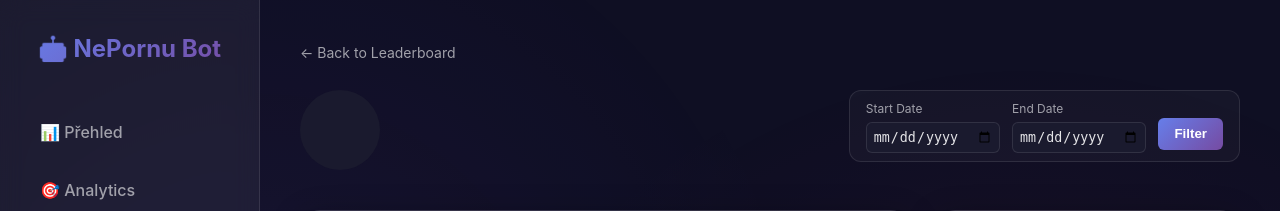
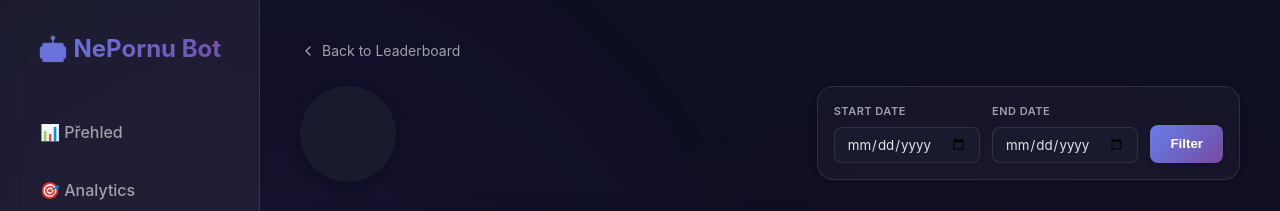
Before and after one commit to NePornu/Discord-bot, a Python web app: template dashboard/templates/user_activity.html in a window 1280 px wide. Shown: the top 211 px of the page. Run offline with Jinja, Linux system fonts and the light colour scheme; the template is opened without the code that fills it, so the values that code supplies are empty.

Commit message:
Improve the user activity page UI by updating the layout, styling of user info and date filter, and adding an SVG icon to the back link.

```diff
--- a/dashboard/templates/user_activity.html
+++ b/dashboard/templates/user_activity.html
@@ -2,30 +2,42 @@
 
 {% block content %}
 <div style="margin-bottom: 24px;">
-    <a href="/activity" style="color: var(--text-secondary); text-decoration: none; font-size: 14px;">← Back to
-        Leaderboard</a>
+    <a href="/activity"
+        style="color: var(--text-secondary); text-decoration: none; font-size: 14px; display: flex; align-items: center; gap: 6px;">
+        <svg xmlns="http://www.w3.org/2000/svg" width="16" height="16" viewBox="0 0 24 24" fill="none"
+            stroke="currentColor" stroke-width="2" stroke-linecap="round" stroke-linejoin="round">
+            <path d="m15 18-6-6 6-6" />
+        </svg>
+        Back to Leaderboard
+    </a>
 </div>
 
-<div style="display: flex; justify-content: space-between; align-items: flex-start; margin-bottom: 40px;">
+<div style="display: flex; flex-direction: column; gap: 24px; margin-bottom: 40px;">
+
+    <!-- Header Row: User Info + Date Filter -->
+    <div style="display: flex; justify-content: space-between; align-items: flex-start; flex-wrap: wrap; gap: 24px;">
+
+        <!-- User Info -->
         <div style="display: flex; align-items: center; gap: 24px;">
             <div
-            style="width: 80px; height: 80px; background: var(--bg-secondary); border-radius: 50%; overflow: hidden; border: 2px solid var(--primary-accent);">
+                style="width: 96px; height: 96px; background: var(--bg-secondary); border-radius: 50%; overflow: hidden; border: 3px solid var(--primary-accent); flex-shrink: 0; box-shadow: 0 4px 12px rgba(0,0,0,0.3);">
                 {% if user_info.avatar %}
                 <img src="{{ user_info.avatar }}" alt="{{ user_info.name }}"
                     style="width: 100%; height: 100%; object-fit: cover;">
                 {% else %}
                 <div
-                style="width: 100%; height: 100%; display: flex; align-items: center; justify-content: center; font-size: 32px; color: var(--text-secondary);">
+                    style="width: 100%; height: 100%; display: flex; align-items: center; justify-content: center; font-size: 36px; color: var(--text-secondary);">
                     {{ user_info.name[0] }}
                 </div>
                 {% endif %}
             </div>
             <div>
-            <h1 class="title" style="margin-bottom: 8px;">{{ user_info.name }}</h1>
-            <div style="display: flex; gap: 8px;">
+                <h1 class="title" style="margin-bottom: 12px; font-size: 2.5rem; line-height: 1;">{{ user_info.name }}
+                </h1>
+                <div style="display: flex; flex-wrap: wrap; gap: 8px; max-width: 600px;">
                     {% for role in user_roles %}
                     <span
-                    style="background: rgba(255,255,255,0.1); padding: 4px 12px; border-radius: 12px; font-size: 12px; border: 1px solid rgba(255,255,255,0.05);">
+                        style="background: rgba(167, 139, 250, 0.1); color: #c4b5fd; padding: 6px 12px; border-radius: 20px; font-size: 12px; font-weight: 500; border: 1px solid rgba(167, 139, 250, 0.2); white-space: nowrap;">
                         {{ role }}
                     </span>
                     {% endfor %}
@@ -33,25 +45,29 @@
             </div>
         </div>
 
+        <!-- Date Filter Form -->
         <form method="GET" action=""
-        style="display: flex; gap: 12px; align-items: center; background: var(--bg-card); padding: 8px 16px; border-radius: 12px; border: 1px solid var(--glass-border);">
+            style="display: flex; gap: 12px; align-items: flex-end; background: var(--bg-card); padding: 16px; border-radius: 16px; border: 1px solid var(--glass-border); box-shadow: 0 4px 6px rgba(0,0,0,0.1);">
             <div>
-            <label style="font-size: 12px; color: var(--text-secondary); display: block; margin-bottom: 4px;">Start
+                <label
+                    style="font-size: 11px; text-transform: uppercase; letter-spacing: 0.5px; color: var(--text-secondary); display: block; margin-bottom: 6px; font-weight: 600;">Start
                     Date</label>
                 <input type="date" name="start_date" value="{{ start_date }}"
-                style="background: var(--bg-secondary); border: 1px solid var(--glass-border); color: var(--text-primary); padding: 6px; border-radius: 6px;">
+                    style="background: var(--bg-secondary); border: 1px solid var(--glass-border); color: var(--text-primary); padding: 8px 12px; border-radius: 8px; font-family: inherit; outline: none; transition: border-color 0.2s;">
             </div>
             <div>
-            <label style="font-size: 12px; color: var(--text-secondary); display: block; margin-bottom: 4px;">End
+                <label
+                    style="font-size: 11px; text-transform: uppercase; letter-spacing: 0.5px; color: var(--text-secondary); display: block; margin-bottom: 6px; font-weight: 600;">End
                     Date</label>
                 <input type="date" name="end_date" value="{{ end_date }}"
-                style="background: var(--bg-secondary); border: 1px solid var(--glass-border); color: var(--text-primary); padding: 6px; border-radius: 6px;">
+                    style="background: var(--bg-secondary); border: 1px solid var(--glass-border); color: var(--text-primary); padding: 8px 12px; border-radius: 8px; font-family: inherit; outline: none; transition: border-color 0.2s;">
             </div>
             <button type="submit"
-            style="height: 32px; padding: 0 16px; background: var(--primary-gradient); border: none; border-radius: 6px; color: white; font-weight: 600; cursor: pointer; margin-top: 16px;">
+                style="height: 38px; padding: 0 20px; background: var(--primary-gradient); border: none; border-radius: 8px; color: white; font-weight: 600; cursor: pointer; transition: transform 0.1s, opacity 0.2s; box-shadow: 0 2px 4px rgba(0,0,0,0.2);">
                 Filter
             </button>
         </form>
+    </div>
 </div>
 
 <!-- Grid for Charts & Stats -->
```
Lines whose indentation alone changed are shown as unchanged.
